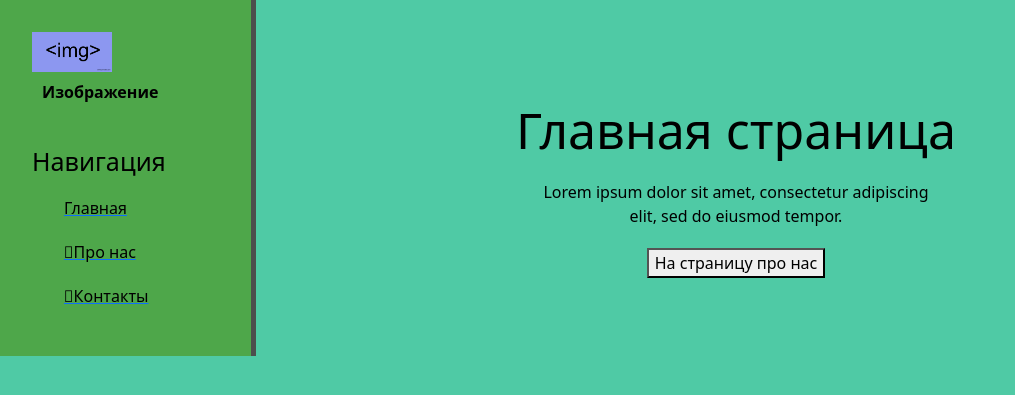
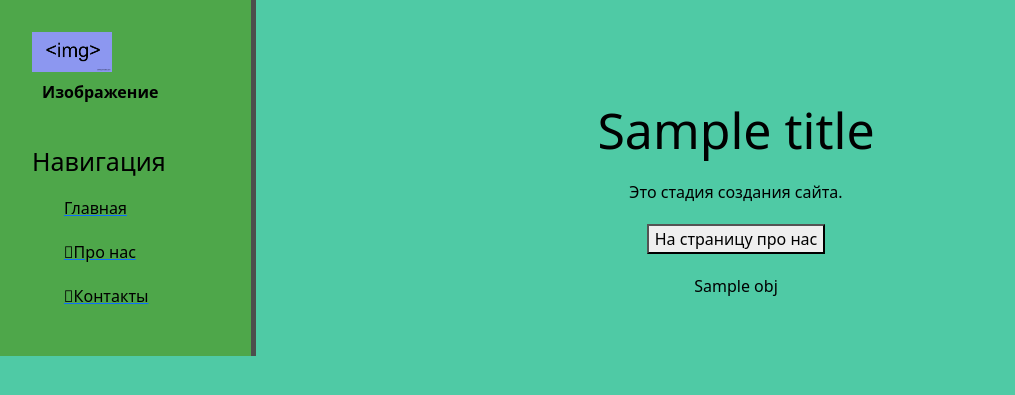
Before and after one commit to LeoNefesch/vsc_project, a Django app: template main/templates/main/index.html in a window 1280 px wide. Shown: the top 395 px of the page, without its empty margins (0-1015 px from the left). Run offline with Django 4.2, Linux system fonts and the light colour scheme; the template is opened without the code that fills it: most values are stand-ins (such as "Sample title", 1, 10 or a date in 2020); some libraries are stand-ins or nearby versions.

Commit message:
add working with data in  main/templates/main/index.html

```diff
--- a/main/templates/main/index.html
+++ b/main/templates/main/index.html
@@ -1,11 +1,24 @@
 {% extends 'main/layout.html' %}
 
-{% block title %}Главная страница{% endblock %}
+{% block title %}{{ title }}{% endblock %}
 
 {% block content %}
     <div class="features">
-        <h1>Главная страница</h1>
-        <p>Lorem ipsum dolor sit amet, consectetur adipiscing elit, sed do eiusmod tempor.</p>
+        <h1>{{ title }}</h1>
+        <p>Это стадия создания сайта.</p>
         <button clas="btn btn-warning">На страницу про нас</button>
+
+        {% for el in values %}
+            {% if el == 'Hello' %}
+                {% filter upper %}
+                    <p>{{ el }}</p>
+                {% endfilter %}
+            {% endif %}
+        {% endfor %}
+
+        {% for el in obj %}
+            <p>{{ el }}</p>
+        {% endfor %}
+
     </div>
 {% endblock %}
```
